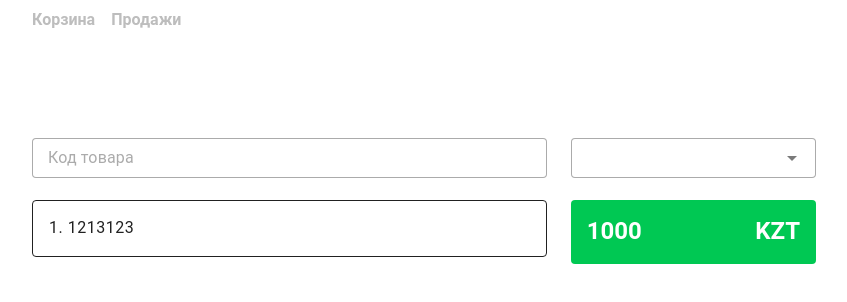
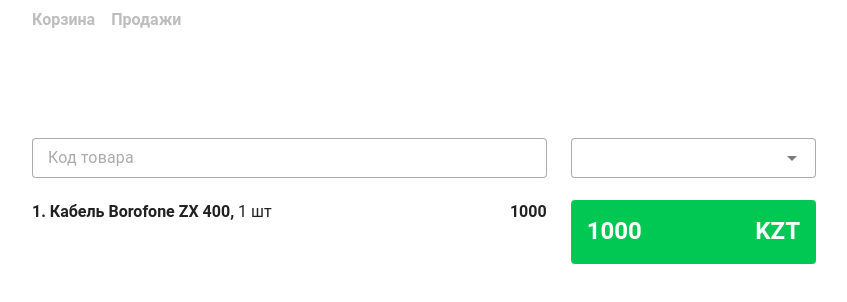
Before and after one commit to ctrlartspace/openmarket-frontend, a Vue app: page / in a window 1280 px wide. Shown: the top 302 px of the page, without its empty margins (216-1063 px from the left). Built offline with nearby package versions, Linux system fonts and the light colour scheme.

Commit message:
add cart item

```diff
--- a/src/components/CartItem.vue
+++ b/src/components/CartItem.vue
@@ -1,5 +1,9 @@
 <template>
-  <v-card variant="outlined">
-    <v-card-text> 1. 1213123 </v-card-text>
-  </v-card>
+  <div class="d-flex">
+    <span class="me-auto">
+      <span class="font-weight-bold"> 1. Кабель Borofone ZX 400, </span>
+      1 шт
+    </span>
+    <span class="font-weight-bold"> 1000 </span>
+  </div>
 </template>
```
